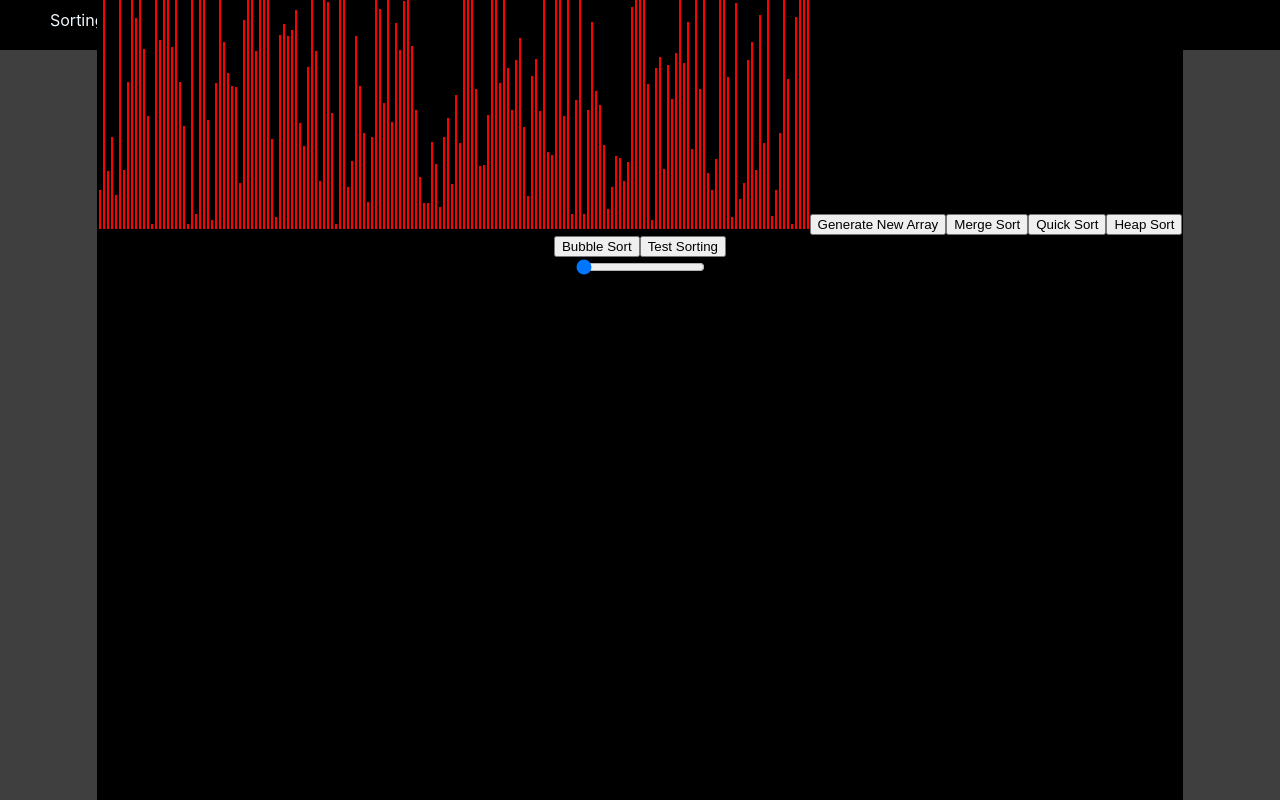
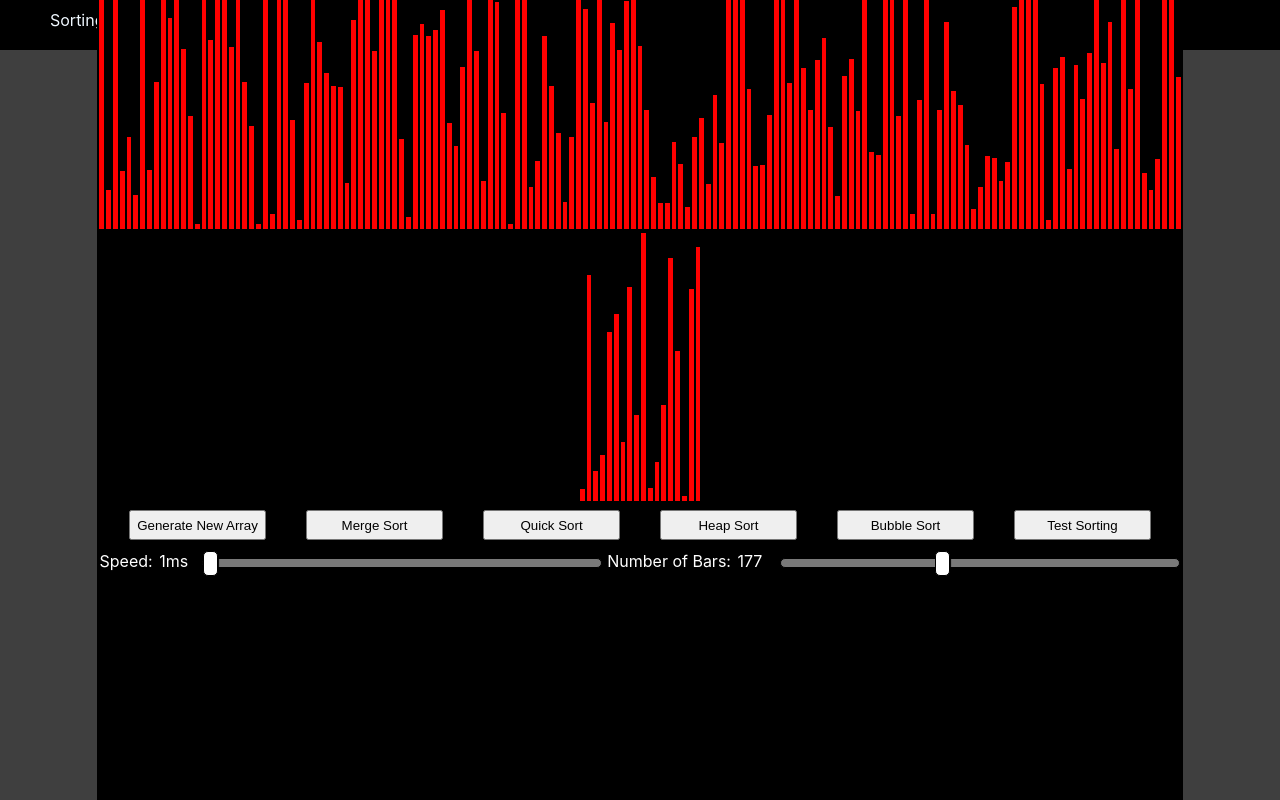
Before and after one commit to alexfarouz/sorting-visualizer, a React (Create React App) app: page / in a window 1280 px wide. Built offline with nearby package versions, Linux system fonts and the light colour scheme.

Commit message:
Change directory structure and modify UI

```diff
--- a/package.json
+++ b/package.json
@@ -10,7 +10,7 @@
     "@testing-library/user-event": "^13.5.0",
     "react": "^18.2.0",
     "react-dom": "^18.2.0",
-    "react-scripts": "5.0.1",
+    "react-scripts": "^5.0.1",
     "web-vitals": "^2.1.4"
   },
   "scripts": {
--- a/src/App.js
+++ b/src/App.js
@@ -1,6 +1,6 @@
 //import logo from './logo.svg';
 import React from 'react';
-import SortingVisualizer from './SortingVisualizer/SortingVisualizer';
+import SortingVisualizer from './main/SortingVisualizer';
 import Navbar from './components/Navbar'
 import './App.css';
 
--- a/src/SortingVisualizer/SortingVisualizer.css
+++ /dev/null
@@ -1,22 +0,0 @@
-.array-container{
-    background-color: black;
-    position: absolute;
-    bottom: 0;
-
-    left: 97px;
-    right: 97px;
-    height: 895px;
-}
-
-.array-bar{
-    position: center;
-    width: 2px;
-    height: 30px;
-    display: inline-block;
-    margin: 0 1px;
-}
-
-.button {
-    margin-left: auto;
-    margin-right: auto;
-}
--- /dev/null
+++ b/src/components/SortingVisualizer.css
@@ -0,0 +1,45 @@
+.array-container{
+    background-color: black;
+    position: absolute;
+    bottom: 0;
+    left: 97px;
+    right: 97px;
+    height: 895px;
+}
+
+.array-bar{
+    position: center;
+    width: 2px;
+    height: 30px;
+    display: inline-block;
+    margin: 0 1px;
+}
+
+.button {
+    margin: 0 20px;
+    width: 137px;
+    height: 30px;
+    margin-top: 5px;
+}
+
+.slider-container {
+    display: flex;
+    align-items: center; /* This will vertically align your sliders if they have different heights */
+    justify-content: space-around; /* This will add some space around your sliders */
+}
+
+#slider-label {
+    color: white;
+    margin-right: 45px;
+    position: relative;
+    bottom: 8px;
+}
+
+#slider-label span {
+    color: white;
+
+    position: absolute;
+    bottom: 0;
+    margin-left: 2px;
+
+}
--- /dev/null
+++ b/src/components/slider.css
@@ -0,0 +1,98 @@
+input[type=range] {
+    height: 25px;
+    -webkit-appearance: none;
+    margin: 10px 0;
+    width: 400px;
+    animate: 0.2s;
+    background-color: #000000;
+}
+
+input[type=range]:focus {
+    outline: none;
+}
+
+input[type=range]::-webkit-slider-runnable-track {
+    width: 100%;
+    height: 10px;
+    cursor: pointer;
+    animate: 0.2s;
+    box-shadow: 1px 1px 1px #000000;
+    background: #797979;
+    border-radius: 5px;
+    border: 1px solid #000000;
+}
+
+/* Slider button */
+input[type=range]::-webkit-slider-thumb {
+    box-shadow: 1px 1px 1px #000000;
+    border: 1px solid #000000;
+    height: 25px;
+    width: 15px;
+    border-radius: 5px;
+    background: #FFFFFF;
+    cursor: pointer;
+    animate: 0.2s;
+    -webkit-appearance: none;
+    margin-top: -8px;
+}
+
+/* Track Background Color */
+input[type=range]:focus::-webkit-slider-runnable-track {
+    background: #797979;
+}
+
+  input[type=range]::-moz-range-track {
+    width: 100%;
+    height: 10px;
+    cursor: pointer;
+    box-shadow: 1px 1px 1px #000000;
+    background: #3071A9;
+    border-radius: 5px;
+    border: 1px solid #000000;
+  }
+
+  input[type=range]::-moz-range-thumb {
+    box-shadow: 1px 1px 1px #000000;
+    border: 1px solid #000000;
+    height: 30px;
+    width: 15px;
+    border-radius: 5px;
+    background: #FFFFFF;
+    cursor: pointer;
+  }
+  input[type=range]::-ms-track {
+    width: 100%;
+    height: 10px;
+    cursor: pointer;
+    background: transparent;
+    border-color: transparent;
+    color: transparent;
+  }
+  input[type=range]::-ms-fill-lower {
+    background: #3071A9;
+    border: 1px solid #000000;
+    border-radius: 10px;
+    box-shadow: 1px 1px 1px #000000;
+  }
+  input[type=range]::-ms-fill-upper {
+    background: #3071A9;
+    border: 1px solid #000000;
+    border-radius: 10px;
+    box-shadow: 1px 1px 1px #000000;
+  }
+  input[type=range]::-ms-thumb {
+    margin-top: 1px;
+    box-shadow: 1px 1px 1px #000000;
+    border: 1px solid #000000;
+    height: 30px;
+    width: 15px;
+    border-radius: 5px;
+    background: #FFFFFF;
+    cursor: pointer;
+  }
+  input[type=range]:focus::-ms-fill-lower {
+    background: #3071A9;
+  }
+  input[type=range]:focus::-ms-fill-upper {
+    background: #3071A9;
+  }
--- /dev/null
+++ b/src/components/slider.jsx
@@ -0,0 +1,27 @@
+import "./slider.css"
+import "./SortingVisualizer.css"
+
+const Slider = ({label, value, onChange, rangeMin, rangeMax, units}) => {
+    // Directly call the passed onChange function with the new value
+    const handleChange = (e) => {
+      onChange(e.target.value);
+    };
+    return (
+      <div>
+        <label id="slider-label">
+          {label}
+          <span id="slider-label">{value}{units}</span>
+        </label>
+        <input
+          type="range"
+          min={rangeMin} // Assuming you want the minimum speed to be 1ms
+          max={rangeMax} // And maximum to be something reasonable for visualization
+          defaultValue={value} // Use the value from props
+          onChange={handleChange}
+        />
+
+      </div>
+    );
+  };
+
+export default Slider;
--- a/src/SortingVisualizer/SortingVisualizer.jsx
+++ b/src/main/SortingVisualizer.jsx
@@ -1,7 +1,7 @@
 import React from "react";
-import './SortingVisualizer.css'
-import {getMergeSortAnimations} from '../SortingAlgorithms/mergeSort.js'
-import Slider from '../slider.jsx';
+import '../components/SortingVisualizer.css'
+import {getMergeSortAnimations} from '../algorithms/mergeSort.js'
+import Slider from '../components/slider.jsx';
 
 const COLOR_1 = 'red';
 const COLOR_2 = 'white';
@@ -13,9 +13,10 @@ export default class SortingVisualizer extends React.Component{
             array: [],
             animationSpeed: 1,
         };
+
+        this.numBars = Math.floor(window.screen.width/4.5);
         this.buttonRef = React.createRef();
         this.genButton = React.createRef();
-        this.sliderRef = React.createRef();
     }
 
     componentDidMount(){
@@ -26,7 +27,7 @@ export default class SortingVisualizer extends React.Component{
     resetArray(){
         const array = [];
         // Generate number of bars based on screen width
-        for(let i = 0; i < window.screen.width/4.5; i++){
+        for(let i = 0; i < this.numBars; i++){
             // Generate height of bars based off screen height
             array.push(randInt(5,window.screen.height - 275));
         }
@@ -105,27 +106,41 @@ export default class SortingVisualizer extends React.Component{
         this.setState({ animationSpeed: speed });
     };
 
+    setNumBars = (bars) => {
+        this.numBars = bars;
+    }
+
     render() {
         const {array} = this.state;
 
         return (
            <div className="array-container">
+                <div>
                 {array.map((value, i) => (
                     <div
                         className="array-bar"
                         key={i}
                         style={{
                             backgroundColor: COLOR_1,
-                            height: `${value}px`
+                            height: `${value}px`,
+                            width: `${(426/this.numBars)*2}px`,
+
                         }}></div>
                 ))}
+                </div>
+                <div>
                     <button class="button" ref={this.buttonRef} onClick={() => this.resetArray()}>Generate New Array</button>
                     <button class="button" ref={this.genButton} onClick={() => this.mergeSort()}>Merge Sort</button>
                     <button class="button" onClick={() => this.quickSort()}>Quick Sort</button>
                     <button class="button" onClick={() => this.heapSort()}>Heap Sort</button>
                     <button class="button" onClick={() => this.bubbleSort()}>Bubble Sort</button>
                     <button class="button" onClick={() => this.testAlgos()}>Test Sorting</button>
-                <Slider value={this.state.animationSpeed} onChange={this.setAnimationSpeed} />
+                </div>
+
+                <div class="slider-container">
+                    <Slider label={"Speed: "} value={this.state.animationSpeed} onChange={this.setAnimationSpeed} rangeMin={1} rangeMax={100} units={"ms"}/>
+                    <Slider label={"Number of Bars: "} value={this.numBars} onChange={this.setNumBars} rangeMin={10} rangeMax={426}/>
+                </div>
            </div>
         );
     }
--- a/src/slider.jsx
+++ /dev/null
@@ -1,19 +0,0 @@
-const Slider = ({ref, value, onChange }) => {
-    // Directly call the passed onChange function with the new value
-    const handleChange = (e) => {
-      onChange(e.target.value);
-    };
-    return (
-      <div>
-        <input
-          type="range"
-          min="1" // Assuming you want the minimum speed to be 1ms
-          max="10" // And maximum to be something reasonable for visualization
-          value={value} // Use the value from props
-          onChange={handleChange}
-        />
-      </div>
-    );
-  };
-
-export default Slider;
```
Also changed, not shown: src/algorithms/mergeSort.js (renamed from src/SortingAlgorithms/mergeSort.js), 1 other file (tests, documents, lock files or other folders). Lines whose indentation alone changed are shown as unchanged.
